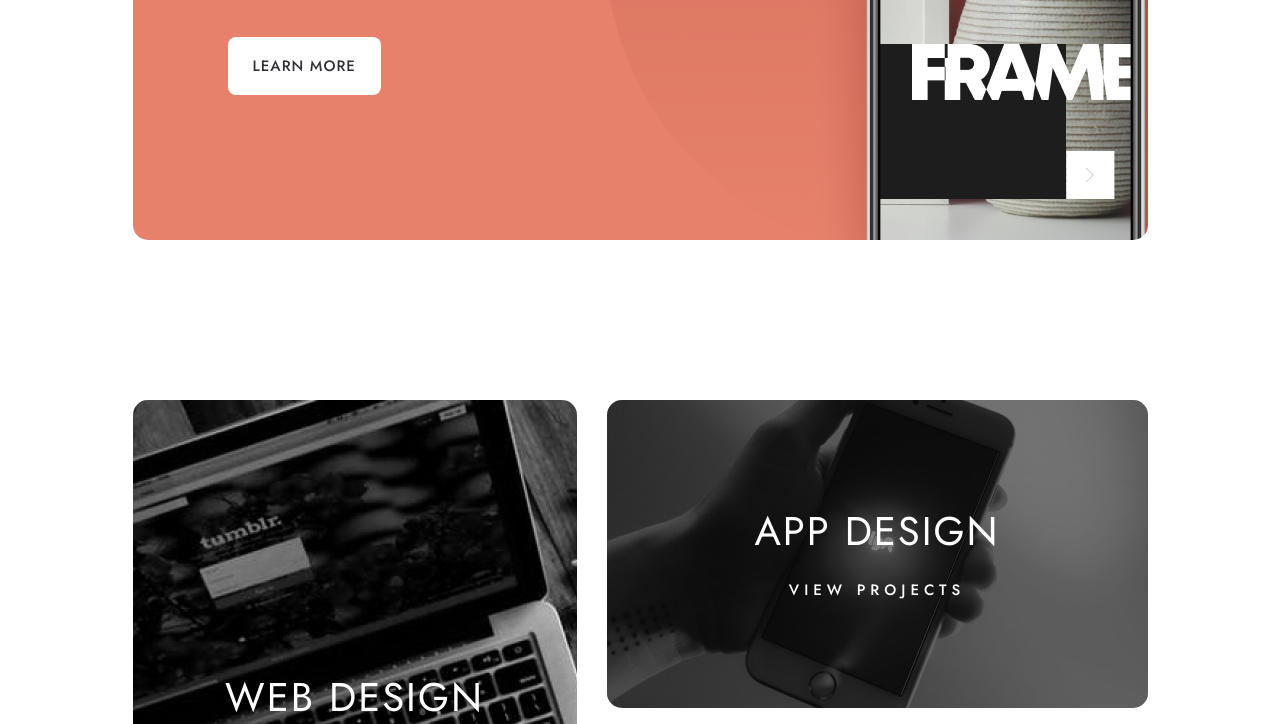
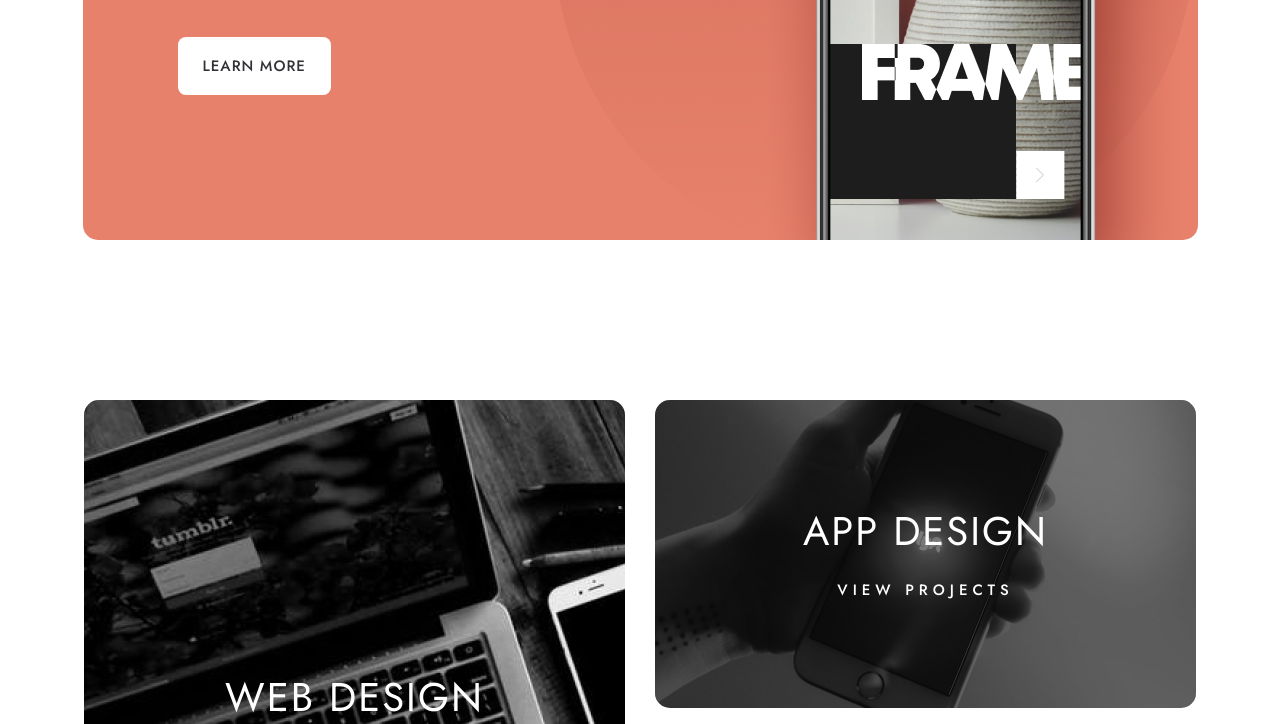
Before and after one commit to afruzbek0099/Desingo, a plain HTML site: page index.html in a window 1280 px wide. Shown: the part 533-1257 px from the top of the page. Drawn offline with Linux system fonts and the light colour scheme.

Commit message:
home content end commit

```diff
--- a/scss/_container.scss
+++ b/scss/_container.scss
@@ -1,5 +1,5 @@
 .container {
-    width: 1055px;
+    width: 1155px;
     padding: 0 20px;
     margin: 0 auto;
 }
```
Also changed, not shown: index.html (+3 -2 lines), css/main.css.
